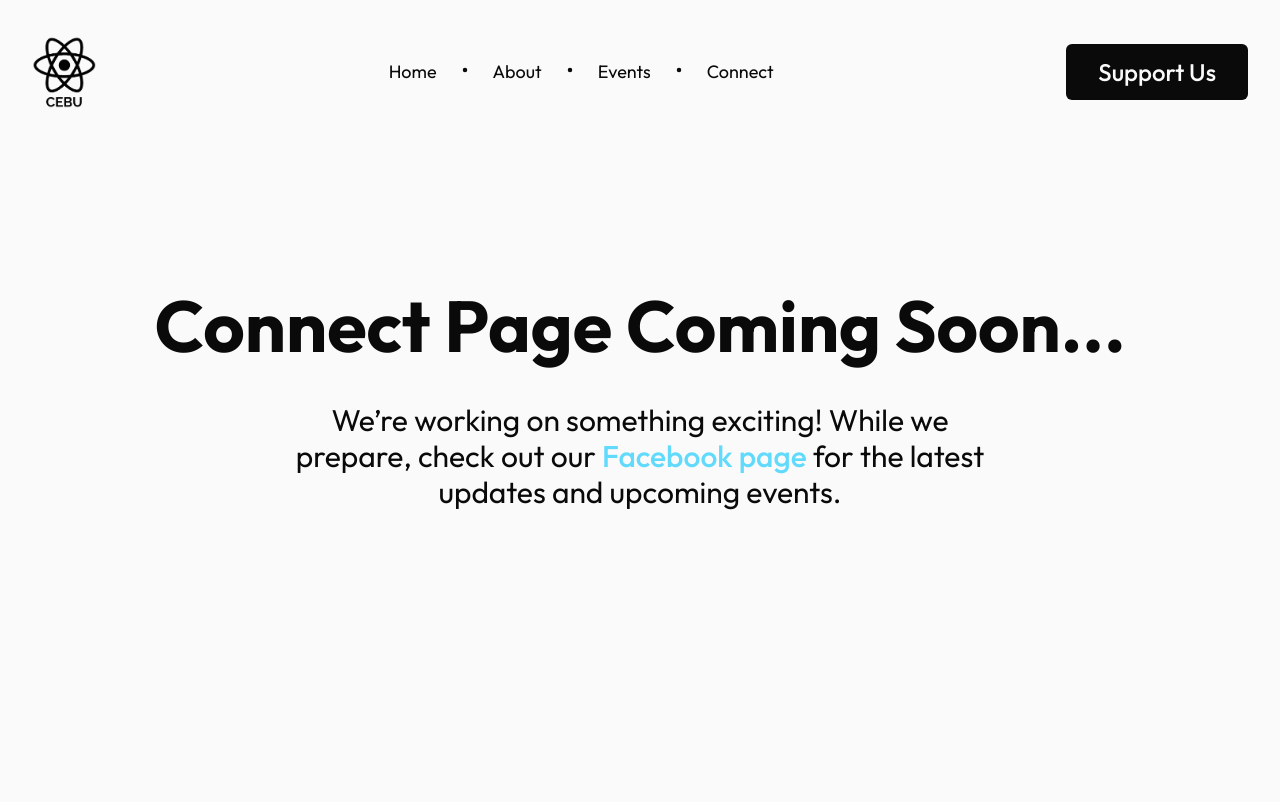
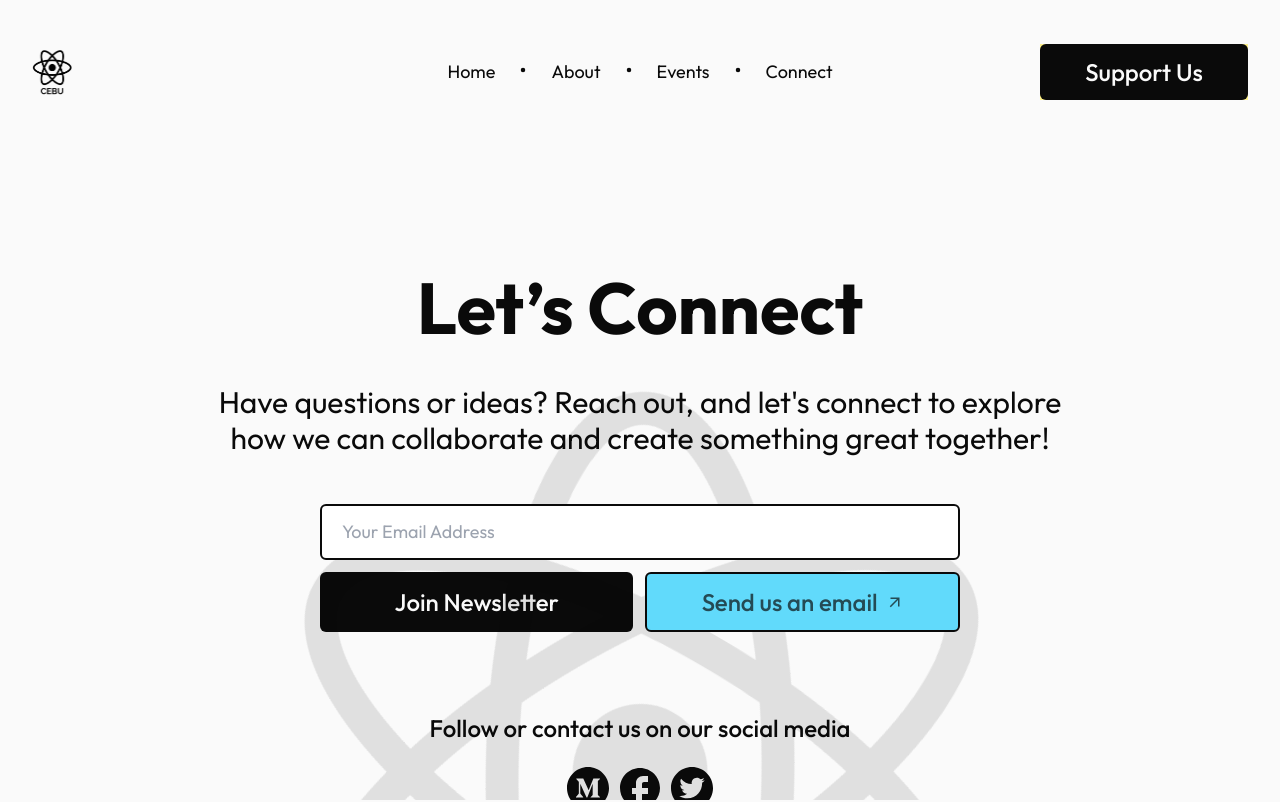
Before and after one commit to jacobbalane/react-cebu-website-v2, a Next.js app: page /connect in a window 1280 px wide. Shown: the top 802 px of the page. Built offline with nearby package versions, Linux system fonts and the light colour scheme.

Commit message:
fix(page): added connect page

```diff
--- a/src/app/about/page.tsx
+++ b/src/app/about/page.tsx
@@ -24,7 +24,6 @@ export default function About() {
           <Image
             src={HeroSectionImage}
             alt="Community Group Photo"
-            loading="lazy"
             priority={true}
             className="h-40 md:h-[30rem] rounded-md border-2 border-foreground object-cover"
           />
--- a/src/app/component/atoms/Button.tsx
+++ b/src/app/component/atoms/Button.tsx
@@ -31,12 +31,12 @@ export default function Button({ text, link, accent, menu }: ButtonProps) {
     <Link
       href="/"
       onClick={(e) => handleClick(e, link)}
-      className={`flex justify-center items-center z-10 px-8 py-3 rounded-md font-outfitMedium md:text-xl lg:text-2xl ${
+      className={`h-full w-full flex justify-center items-center z-10 px-8 py-3 rounded-md font-outfitMedium md:text-xl lg:text-2xl ${
         menu ? "text-xl" : ""
       } ${
         accent
           ? "text-accent-2 bg-accent-1 border-2 border-foreground"
-          : "text-background bg-foreground md:w-fit"
+          : "text-background bg-foreground"
       }`}>
       {text}
       {accent && <MdArrowOutward className=" text-lg ml-2" />}
--- a/src/app/component/atoms/Images.tsx
+++ b/src/app/component/atoms/Images.tsx
@@ -25,7 +25,6 @@ export default function Images() {
           src={image.image}
           alt={image.alt}
           loading="lazy"
-          priority={true}
           className="h-40 max-w-28 md:h-full md:max-w-[30rem] rounded-md object-cover"
         />
       ))}
--- a/src/app/component/layouts/SectionLayout.tsx
+++ b/src/app/component/layouts/SectionLayout.tsx
@@ -16,7 +16,9 @@ export default function SectionLayout({
   return (
     <section
       className={`bg-background ${
-        fitHeight ? "h-fit md:py-40" : "h-smallScreen md:h-largeScreen"
+        fitHeight
+          ? "h-fit md:py-40"
+          : "h-smallScreen md:h-largeScreen min-h-smallScreen"
       }  max-w-mdMaxW lg:max-w-lgMaxW md:mx-auto px-8 ${
         removeDefaultPaddingY ? "" : "py-16"
       } ${reducePaddingY ? "py-12 md:py-32" : ""}`}>
--- a/src/app/component/molecules/CallToAction.tsx
+++ b/src/app/component/molecules/CallToAction.tsx
@@ -24,7 +24,7 @@ export default function CallToAction({
           description={description}
           alignCenterOnLargeScreen={true}
         />
-        <div className="w-full md:w-80">
+        <div className="w-full md:w-80 flex justify-center">
           <Button text={buttonText} link={linkTo} />
         </div>
       </div>
--- a/src/app/component/molecules/Socials.tsx
+++ b/src/app/component/molecules/Socials.tsx
@@ -1,9 +1,16 @@
 import { AiFillMediumCircle, AiFillTwitterCircle } from "react-icons/ai";
 import { MdFacebook } from "react-icons/md";
 
-export default function Socials() {
+interface SocialsProps {
+  readonly invertColor?: boolean;
+}
+
+export default function Socials({ invertColor }: SocialsProps) {
   return (
-    <div className="flex items-center space-x-1 text-4xl md:text-background z-10">
+    <div
+      className={`flex items-center space-x-1 text-4xl ${
+        !invertColor ? "text-background" : " md:text-5xl"
+      } z-10`}>
       <a
         href="https://medium.com/react-cebu"
         target="_blank"
--- a/src/app/component/organisms/Header.tsx
+++ b/src/app/component/organisms/Header.tsx
@@ -21,13 +21,8 @@ export default function Header() {
     <header className="sticky w-full top-0 z-50 bg-background">
       <div className="flex justify-between items-center h-24 md:h-36 md:max-w-mdMaxW lg:max-w-lgMaxW px-8 mx-auto">
         {/* Logo on the Left */}
-        <Link href="/">
-          <Image
-            src={logo}
-            alt="Logo"
-            priority={true}
-            className="w-10 md:w-16"
-          />
+        <Link href="/" className="md:w-52">
+          <Image src={logo} alt="Logo" priority={true} className="w-10" />
         </Link>
 
         {/* Centered Links */}
@@ -43,7 +38,7 @@ export default function Header() {
         </nav>
 
         {/* Support Us Button on the Right */}
-        <div className="hidden md:block">
+        <div className="hidden md:block bg-yellow-200 md:w-52 ">
           <Button text="Support Us" link="connect" />
         </div>
         <RxHamburgerMenu
--- a/src/app/connect/page.tsx
+++ b/src/app/connect/page.tsx
@@ -1,31 +1,62 @@
+import Image from "next/image";
+import Button from "../component/atoms/Button";
+import SectionText from "../component/atoms/SectionText";
 import SectionLayout from "../component/layouts/SectionLayout";
 import CallToAction from "../component/molecules/CallToAction";
+import { MdArrowOutward } from "react-icons/md";
+import reactIcon from "@/assets/images/react-icon.png";
+import Socials from "../component/molecules/Socials";
 
 export default function Connect() {
   return (
     <>
-      <SectionLayout>
-        <div className="flex items-center h-full">
-          <div className="flex flex-col space-y-4 md:space-y-10 justify-center items-center md:pb-36">
-            <p className="text-3xl md:text-5xl lg:text-7xl font-outfitBold md:text-center">
-              Connect Page Coming Soon...
-            </p>
-            <p className="text-xl md:text-2xl lg:text-3xl font-outfitRegular md:text-center md:w-3/5">
-              We’re working on something exciting! While we prepare, check out
-              our{" "}
-              <span className="font-outfitMedium text-accent-1">
-                <a
-                  href="https://www.facebook.com/reactcebu/"
-                  target="_blank"
-                  rel="noopener noreferrer">
-                  Facebook page
-                </a>
-              </span>{" "}
-              for the latest updates and upcoming events.
-            </p>
+      <div className="relative overflow-hidden w-full h-fit flex justify-center">
+        <SectionLayout removeDefaultPaddingY={true}>
+          <div className=" flex flex-col items-center md:justify-center h-full space-y-14 md:space-y-20 min-h-fit pt-12 md:pt-32">
+            <div className="flex flex-col items-center space-y-8 md:space-y-12">
+              <div className="flex-none h-fit md:max-w-[55rem]">
+                <SectionText
+                  title="Let’s Connect"
+                  description="Have questions or ideas? Reach out, and let's connect to explore how we can collaborate and create something great together!"
+                  alignCenterOnSmallScreen={true}
+                />
+              </div>
+              <div className="flex-none w-full h-fit max-w-[40rem]">
+                <div className="w-full flex flex-col space-y-3">
+                  <input
+                    type="text"
+                    placeholder="Your Email Address"
+                    className="md:w-full z-10 border-2 border-foreground rounded-md font-outfitRegular px-5 py-3 lg:text-lg"
+                  />
+                  <div className="w-full flex flex-col md:flex-row space-y-3 md:space-y-0 md:space-x-3">
+                    <div className="md:w-1/2">
+                      <Button text="Join Newsletter" link="/" />
+                    </div>
+                    <a
+                      href="mailto: react@jscebu.org"
+                      className="md:w-1/2 flex justify-center items-center z-10 px-8 py-3 rounded-md font-outfitMedium md:text-xl lg:text-2xl text-accent-2 bg-accent-1 border-2 border-foreground">
+                      Send us an email
+                      <MdArrowOutward className=" text-lg ml-2" />
+                    </a>
+                  </div>
+                </div>
+              </div>
+            </div>
+            <div className="grow flex flex-col items-center w-full space-y-3 md:space-y-5 min-h-40">
+              <p className="font-outfitMedium md:text-2xl">
+                Follow or contact us on our social media
+              </p>
+              <Socials invertColor={true} />
+            </div>
           </div>
-        </div>
-      </SectionLayout>
+        </SectionLayout>
+        <Image
+          src={reactIcon}
+          alt="react icon"
+          priority={true}
+          className="absolute -bottom-40 md:-bottom-72 lg:-bottom-[20rem] z-0 w-4/5 lg:w-3/5 opacity-10 animate-spin-slow"
+        />
+      </div>
       <CallToAction
         title="Return to the Home Page"
         description="You’ve explored our site—now head back to the beginning to discover even more!"
```
